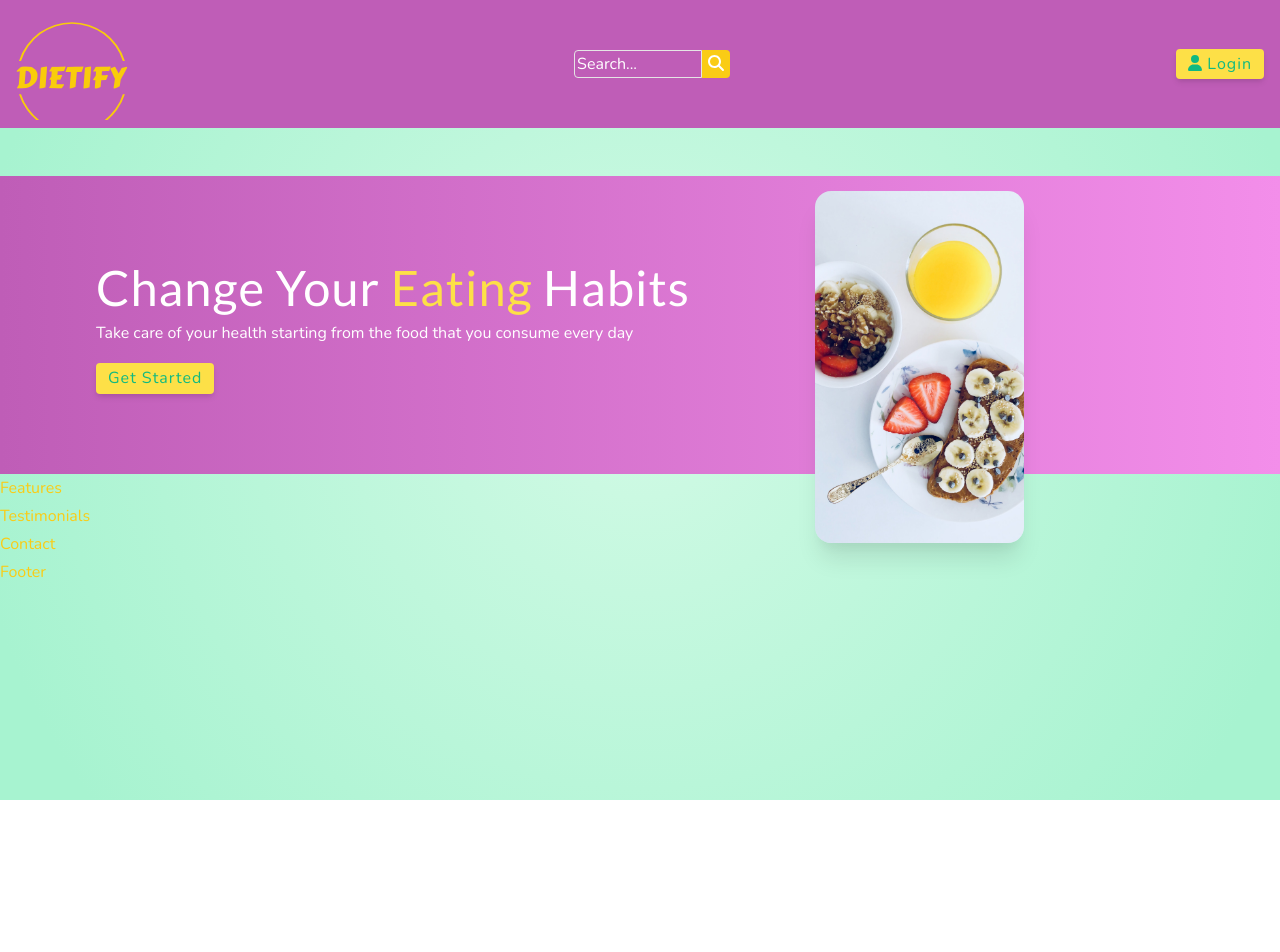
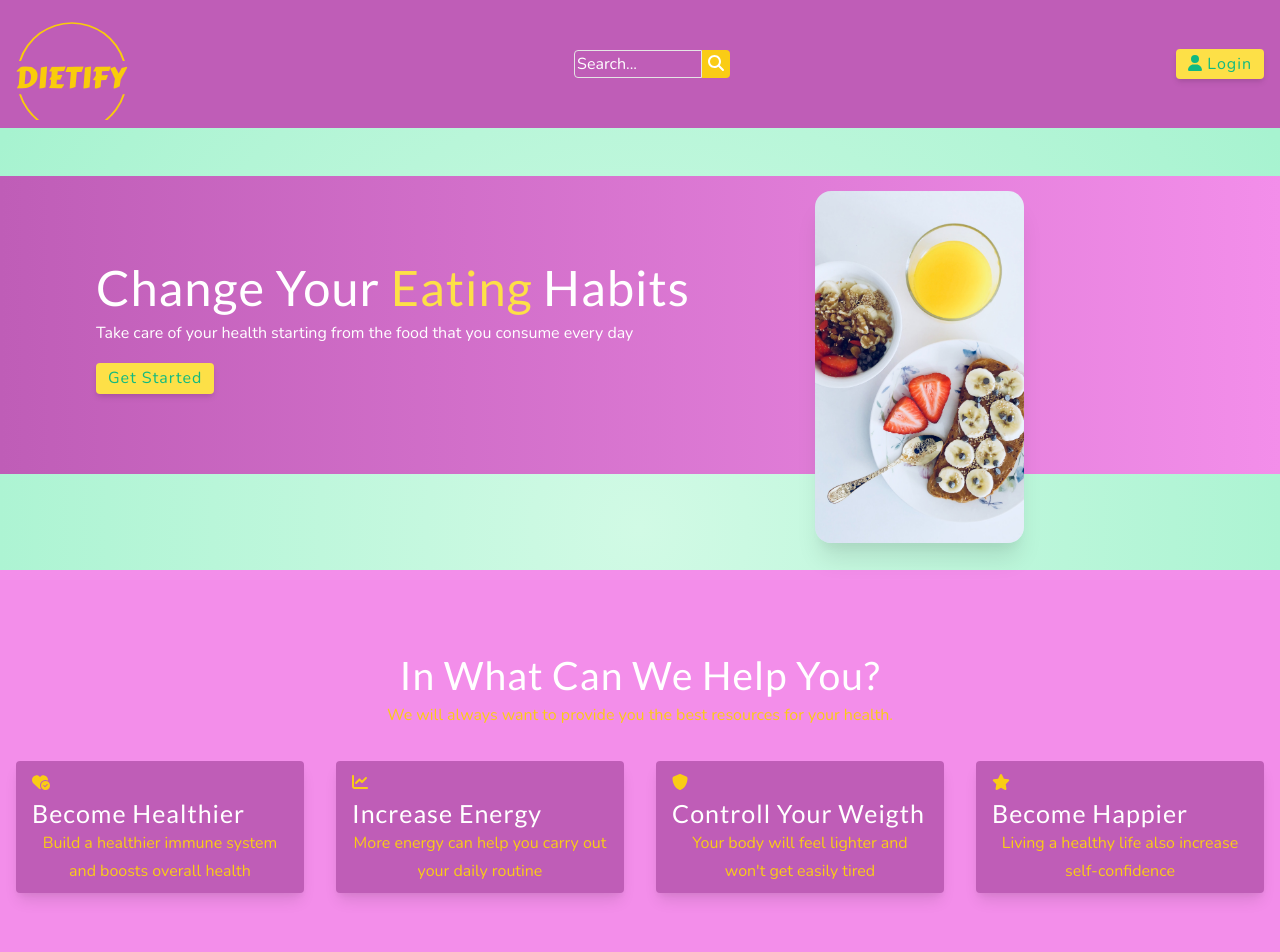
Before and after one commit to Ajota88/dietify, a React (Vite) app: page / in a window 1280 px wide. Shown: the top 952 px of the page. Before the commit the page ends 800 px from the top, so only its background shows below. Built offline with nearby package versions, Linux system fonts and the light colour scheme.

Commit message:
feat: Add features section

```diff
--- /dev/null
+++ b/src/components/FeatureCard/FeatureCard.jsx
@@ -0,0 +1,13 @@
+import "./FeatureCard.scss";
+import { FontAwesomeIcon } from "@fortawesome/react-fontawesome";
+
+const FeatureCard = ({ title, desc, icon }) => {
+  return (
+    <article className="feature-card">
+      <FontAwesomeIcon icon={icon} />
+      <h4>{title}</h4>
+      <p>{desc}</p>
+    </article>
+  );
+};
+export default FeatureCard;
--- /dev/null
+++ b/src/components/FeatureCard/FeatureCard.scss
@@ -0,0 +1,13 @@
+@use "../../index.scss" as *;
+
+.feature-card {
+  width: 25rem;
+  padding: 0.5rem 1rem;
+  background-color: var(--clr-accent2-500);
+  border-radius: var(--radius);
+  box-shadow: var(--shadow-3);
+
+  @include md-screen {
+    width: 18rem;
+  }
+}
--- a/src/components/Features/Features.jsx
+++ b/src/components/Features/Features.jsx
@@ -1,6 +1,26 @@
+import { FeatureCard } from "../index";
 import "./Features.scss";
+import FeatureImg from "../../assets/svg/features.jpg";
+import { features } from "../../utils/constants";
 
 const Features = () => {
-  return <div>Features</div>;
+  return (
+    <section className="features  | section">
+      <div className="feature-img">
+        <img src={FeatureImg} alt="Salad" />
+      </div>
+      <article className="info">
+        <h2>In What can we help you?</h2>
+        <p>
+          We will always want to provide you the best resources for your health.
+        </p>
+        <div className="features-cards">
+          {features.map((feature) => (
+            <FeatureCard key={feature.id} {...feature} />
+          ))}
+        </div>
+      </article>
+    </section>
+  );
 };
 export default Features;
--- a/src/components/Features/Features.scss
+++ b/src/components/Features/Features.scss
@@ -0,0 +1,39 @@
+@use "../../index.scss" as *;
+
+.features {
+  margin-top: 2rem;
+  padding-inline: 1rem;
+  background-color: var(--clr-accent2-300);
+
+  h2,
+  h4 {
+    color: var(--white);
+  }
+
+  h2,
+  p {
+    text-align: center;
+    margin-inline: auto;
+  }
+
+  .feature-img {
+    display: none;
+  }
+
+  .features-cards {
+    display: flex;
+    flex-direction: column;
+    margin-top: 2rem;
+    flex-wrap: wrap;
+    align-items: center;
+    gap: 2rem;
+  }
+
+  @include md-screen {
+    margin-top: 6rem;
+    .features-cards {
+      flex-direction: row;
+      justify-content: space-between;
+    }
+  }
+}
--- a/src/components/index.js
+++ b/src/components/index.js
@@ -6,6 +6,7 @@ import Navbar from "./Navbar/Navbar";
 import Searchbar from "./Searchbar/Searchbar";
 import Testimonials from "./Testimonials/Testimonials";
 import NavButtons from "./NavButtons/NavButtons";
+import FeatureCard from "./FeatureCard/FeatureCard";
 
 export {
   Contact,
@@ -16,4 +17,5 @@ export {
   Searchbar,
   Testimonials,
   NavButtons,
+  FeatureCard,
 };
--- /dev/null
+++ b/src/utils/constants.js
@@ -0,0 +1,33 @@
+import {
+  faHeartCircleCheck,
+  faChartLine,
+  faShield,
+  faStar,
+} from "@fortawesome/free-solid-svg-icons";
+
+export const features = [
+  {
+    id: 1,
+    title: "Become Healthier",
+    desc: "Build a healthier immune system and boosts overall health",
+    icon: faHeartCircleCheck,
+  },
+  {
+    id: 2,
+    title: "Increase Energy",
+    desc: "More energy can help you carry out your daily routine",
+    icon: faChartLine,
+  },
+  {
+    id: 3,
+    title: "Controll Your Weigth",
+    desc: "Your body will feel lighter and won't get easily tired",
+    icon: faShield,
+  },
+  {
+    id: 4,
+    title: "Become Happier",
+    desc: "Living a healthy life also increase self-confidence",
+    icon: faStar,
+  },
+];
```
